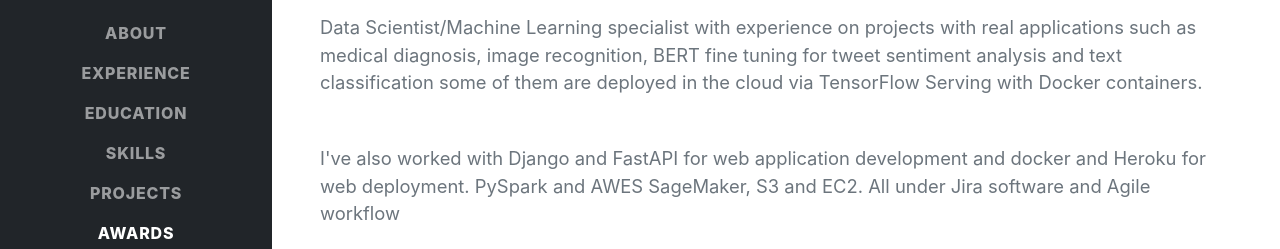
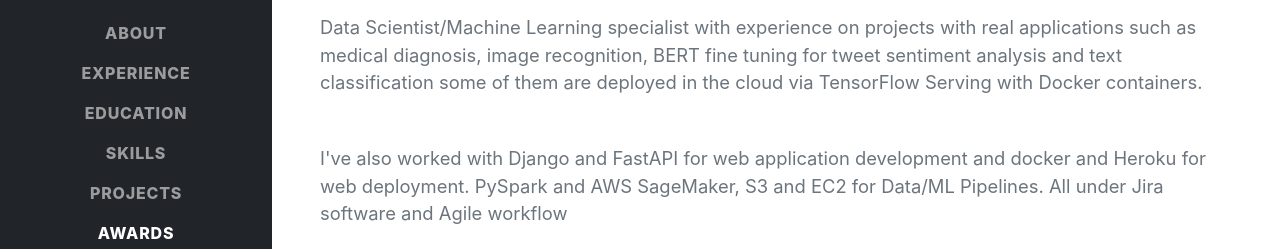
Before and after one commit to jafetsierra/Portfolio.github.io, a plain HTML site: page index.html in a window 1280 px wide. Shown: the part 347-596 px from the top of the page. Drawn offline with nearby package versions, Linux system fonts and the light colour scheme; no server answers; a web font is replaced by a local one.

Commit message:
Update index.html

```diff
--- a/index.html
+++ b/index.html
@@ -53,7 +53,7 @@
                     <p class="lead mb-5">Data Scientist/Machine Learning specialist with experience on projects with real applications such as medical diagnosis, image recognition,
                         BERT fine tuning for tweet sentiment analysis and text classification some of them are deployed in the cloud via TensorFlow Serving with Docker containers.
                         </p>
-                    <p class="lead mb-4">I've also worked with Django and FastAPI for web application development and docker and Heroku for web deployment. PySpark and AWES SageMaker, S3 and EC2.
+                    <p class="lead mb-4">I've also worked with Django and FastAPI for web application development and docker and Heroku for web deployment. PySpark and AWS SageMaker, S3 and EC2 for Data/ML Pipelines.
                         All under Jira software and Agile workflow</p>
                     <div class="social-icons">
                         <a class="social-icon" target="_blank" href="https://www.linkedin.com/in/jafet-sierra-12975420b"><i class="fab fa-linkedin-in"></i></a>
```
